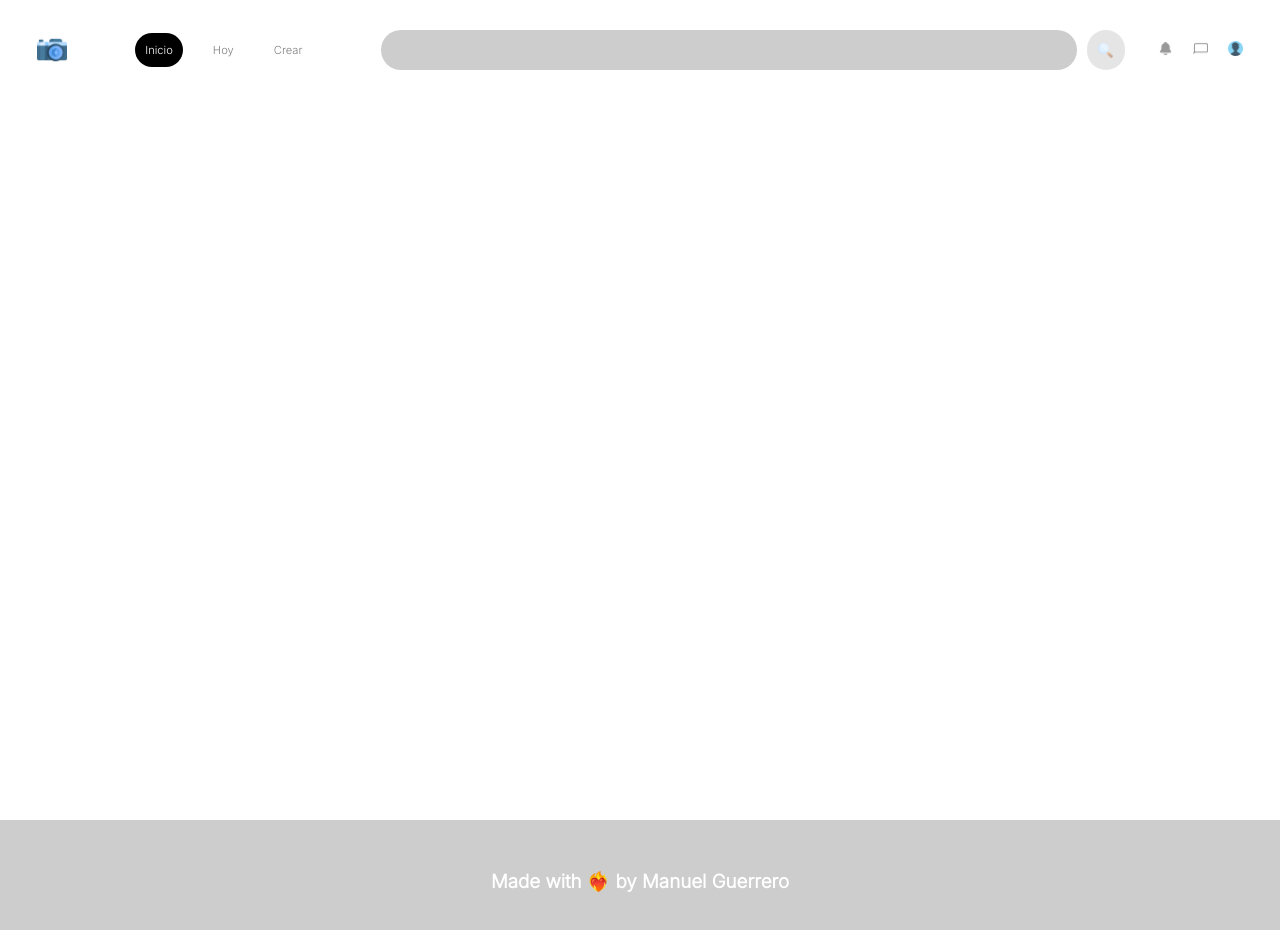
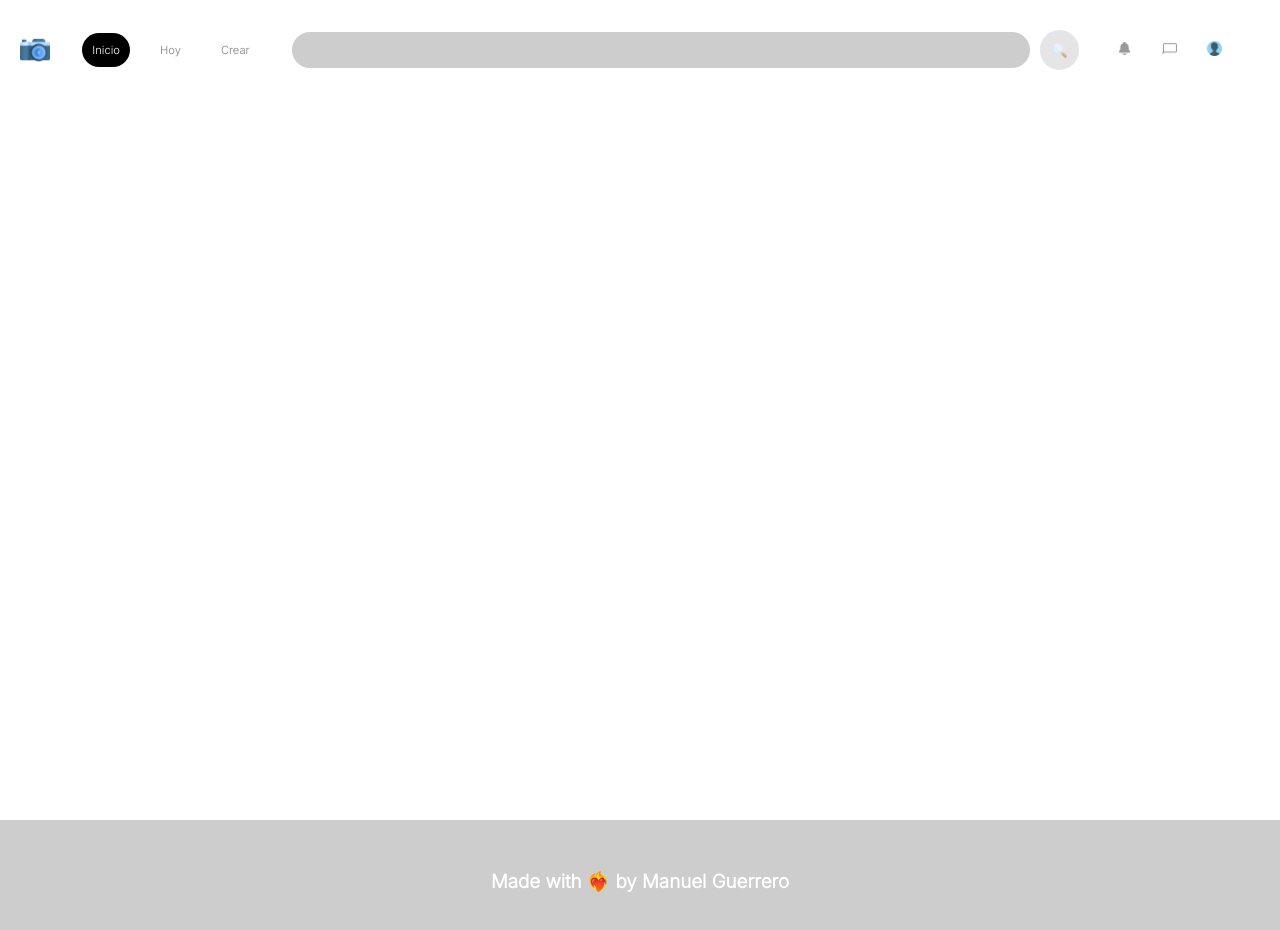
Before and after one commit to MGuerreroCabrera/mgc-proyecto-pinterest, a website built with Vite: page index.html in a window 1280 px wide. Built offline with nearby package versions, Linux system fonts and the light colour scheme; no server answers.

Commit message:
fetch: 20.12.23

```diff
--- a/src/components/OptionsHeader/OptionsHeader.css
+++ b/src/components/OptionsHeader/OptionsHeader.css
@@ -1,9 +1,9 @@
 .icons-list-header {
-    /*width: 20%;*/
+    width: 15%;
     display: flex;
     justify-content: center;
     align-items: center;
-    gap: var(--mgc-gap-s);
+    gap: var(--mgc-gap-m);
 }
 
 .icons-list img {
--- a/src/components/SearchForm/SearchForm.css
+++ b/src/components/SearchForm/SearchForm.css
@@ -1,6 +1,7 @@
 .div-search-container {
-    width: 60%;
+    width: 65%;
     display: flex;
+    align-items: center;
     gap: var(--mgc-gap-xs);
 }
 
```
